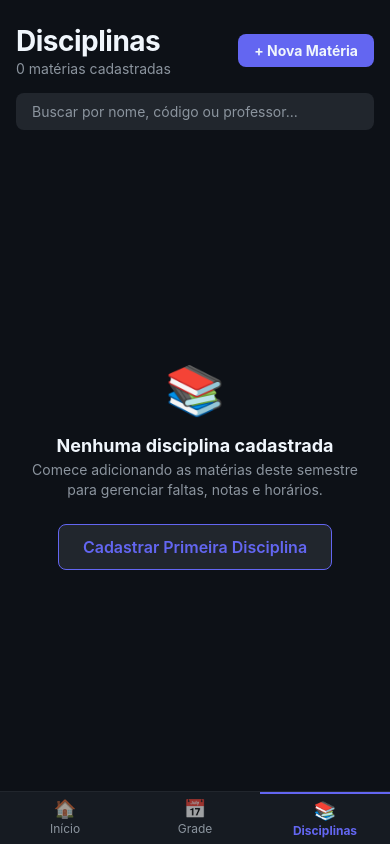
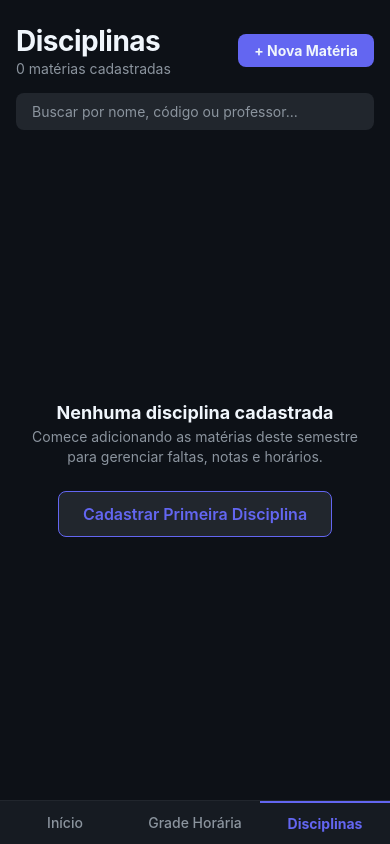
Before and after one commit to BernardoMendess/Agenda-Universitaria, a React Native app: screen / in a window 390 px wide. Built offline with nearby package versions, Linux system fonts and the light colour scheme.

Commit message:
style: remover emojis dos componentes e telas da aplicacao

```diff
--- a/src/componentes/CardDisciplina.tsx
+++ b/src/componentes/CardDisciplina.tsx
@@ -75,12 +75,12 @@ export const CardDisciplina: React.FC<CardDisciplinaProps> = ({
           <View style={estilos.secaoDetalhes}>
             {disciplina.nomeProfessor ? (
               <Text style={estilos.detalheTexto}>
-                👤 {disciplina.nomeProfessor}
+                Prof: {disciplina.nomeProfessor}
                 {disciplina.contatoProfessor ? ` (${disciplina.contatoProfessor})` : ''}
               </Text>
             ) : null}
             {disciplina.localSala ? (
-              <Text style={estilos.detalheTexto}>📍 Sala: {disciplina.localSala}</Text>
+              <Text style={estilos.detalheTexto}>Sala: {disciplina.localSala}</Text>
             ) : null}
           </View>
         ) : null}
--- a/src/componentes/ControleFrequencia.tsx
+++ b/src/componentes/ControleFrequencia.tsx
@@ -63,7 +63,7 @@ export const ControleFrequencia: React.FC<ControleFrequenciaProps> = ({
                 <View style={[estilos.pontoStatus, { backgroundColor: corStatus }]} />
                 <Text style={[estilos.textoStatus, { color: corStatus }]}>
                   {reprovado
-                    ? `⚠️ Reprovado por Falta (${totalFaltas})`
+                    ? `Reprovado por Falta (${totalFaltas})`
                     : 'Tolerância Zero (0 Faltas)'}
                 </Text>
               </View>
@@ -128,7 +128,7 @@ export const ControleFrequencia: React.FC<ControleFrequenciaProps> = ({
           activeOpacity={0.7}
           accessibilityLabel="Abrir histórico de faltas"
         >
-          <Text style={estilos.textoBotaoHistorico}>📋 Histórico</Text>
+          <Text style={estilos.textoBotaoHistorico}>Histórico</Text>
         </TouchableOpacity>
 
         <View style={estilos.grupoContadores}>
--- a/src/componentes/ModalHistoricoFaltas.tsx
+++ b/src/componentes/ModalHistoricoFaltas.tsx
@@ -275,7 +275,6 @@ export const ModalHistoricoFaltas: React.FC<ModalHistoricoFaltasProps> = ({
             </View>
           ) : historico.length === 0 ? (
             <View style={estilos.emptyState}>
-              <Text style={estilos.emptyIcone}>🎉</Text>
               <Text style={estilos.emptyTitulo}>Nenhuma falta registrada</Text>
               <Text style={estilos.emptyDescricao}>
                 Você ainda não possui faltas computadas nesta disciplina.
@@ -291,15 +290,15 @@ export const ModalHistoricoFaltas: React.FC<ModalHistoricoFaltasProps> = ({
                   <View style={estilos.infoItemFalta}>
                     <View style={estilos.linhaDataHora}>
                       <Text style={estilos.dataFalta}>
-                        📅 {formatarDataExibicao(item.data)}
+                        {formatarDataExibicao(item.data)}
                       </Text>
-                      <Text style={estilos.horarioFalta}>⏰ {item.horario}</Text>
+                      <Text style={estilos.horarioFalta}>{item.horario}</Text>
                     </View>
 
                     {item.justificativa ? (
                       <View style={estilos.tagJustificativa}>
                         <Text style={estilos.textoJustificativa}>
-                          📝 {item.justificativa}
+                          {item.justificativa}
                         </Text>
                       </View>
                     ) : (
@@ -312,7 +311,7 @@ export const ModalHistoricoFaltas: React.FC<ModalHistoricoFaltasProps> = ({
                     onPress={() => handleExcluirFalta(item.id)}
                     accessibilityLabel="Excluir esta falta"
                   >
-                    <Text style={estilos.textoExcluirItem}>🗑️</Text>
+                    <Text style={estilos.textoExcluirItem}>Excluir</Text>
                   </TouchableOpacity>
                 </View>
               )}
@@ -559,10 +558,17 @@ const estilos = StyleSheet.create({
     marginTop: 4,
   },
   botaoExcluirItem: {
-    padding: 8,
+    paddingVertical: 4,
+    paddingHorizontal: 8,
+    backgroundColor: 'rgba(248, 81, 73, 0.1)',
+    borderRadius: 6,
+    borderWidth: 1,
+    borderColor: 'rgba(248, 81, 73, 0.25)',
     marginLeft: 8,
   },
   textoExcluirItem: {
-    fontSize: 16,
+    color: tema.cores.corStatusCritico,
+    fontSize: tema.tipografia.micro,
+    fontWeight: '600',
   },
 });
--- a/src/navegacao/NavegadorPrincipal.tsx
+++ b/src/navegacao/NavegadorPrincipal.tsx
@@ -77,9 +77,6 @@ export const NavegadorPrincipal: React.FC = () => {
             style={[estilos.itemAba, abaAtiva === 'home' ? estilos.itemAbaAtiva : null]}
             onPress={irParaHome}
           >
-            <Text style={[estilos.iconeAba, abaAtiva === 'home' ? estilos.iconeAbaAtiva : null]}>
-              🏠
-            </Text>
             <Text style={[estilos.textoAba, abaAtiva === 'home' ? estilos.textoAbaAtiva : null]}>
               Início
             </Text>
@@ -94,19 +91,11 @@ export const NavegadorPrincipal: React.FC = () => {
           >
             <Text
               style={[
-                estilos.iconeAba,
-                abaAtiva === 'grade' ? estilos.iconeAbaAtiva : null,
-              ]}
-            >
-              📅
-            </Text>
-            <Text
-              style={[
                 estilos.textoAba,
                 abaAtiva === 'grade' ? estilos.textoAbaAtiva : null,
               ]}
             >
-              Grade
+              Grade Horária
             </Text>
           </TouchableOpacity>
 
@@ -117,14 +106,6 @@ export const NavegadorPrincipal: React.FC = () => {
             ]}
             onPress={irParaDisciplinas}
           >
-            <Text
-              style={[
-                estilos.iconeAba,
-                abaAtiva === 'disciplinas' ? estilos.iconeAbaAtiva : null,
-              ]}
-            >
-              📚
-            </Text>
             <Text
               style={[
                 estilos.textoAba,
@@ -158,23 +139,17 @@ const estilos = StyleSheet.create({
   itemAba: {
     flex: 1,
     alignItems: 'center',
-    paddingVertical: 6,
+    justifyContent: 'center',
+    paddingVertical: 12,
   },
   itemAbaAtiva: {
     borderTopWidth: 2,
     borderTopColor: tema.cores.corMarcaPrimaria,
   },
-  iconeAba: {
-    fontSize: 18,
-    opacity: 0.6,
-  },
-  iconeAbaAtiva: {
-    opacity: 1,
-  },
   textoAba: {
     color: tema.cores.corTextoSecundario,
-    fontSize: tema.tipografia.micro,
-    marginTop: 2,
+    fontSize: tema.tipografia.pequeno,
+    fontWeight: '500',
   },
   textoAbaAtiva: {
     color: tema.cores.corMarcaPrimaria,
--- a/src/telas/CriarDisciplina/TelaFormularioDisciplina.tsx
+++ b/src/telas/CriarDisciplina/TelaFormularioDisciplina.tsx
@@ -252,7 +252,7 @@ export const TelaFormularioDisciplina: React.FC<TelaFormularioDisciplinaProps> =
                   {h.horarioInicio} às {h.horarioFim}
                 </Text>
                 {h.localSala ? (
-                  <Text style={estilos.textoSalaBloco}>📍 {h.localSala}</Text>
+                  <Text style={estilos.textoSalaBloco}>Sala: {h.localSala}</Text>
                 ) : null}
               </View>
               <View style={estilos.acoesHorario}>
@@ -260,13 +260,13 @@ export const TelaFormularioDisciplina: React.FC<TelaFormularioDisciplinaProps> =
                   style={estilos.botaoAcaoHorario}
                   onPress={() => abrirModalEditarHorario(index)}
                 >
-                  <Text style={estilos.iconeAcao}>✏️</Text>
+                  <Text style={estilos.textoAcaoHorario}>Editar</Text>
                 </TouchableOpacity>
                 <TouchableOpacity
                   style={estilos.botaoAcaoHorario}
                   onPress={() => removerHorario(index)}
                 >
-                  <Text style={estilos.iconeAcao}>🗑️</Text>
+                  <Text style={estilos.textoAcaoHorarioExcluir}>Excluir</Text>
                 </TouchableOpacity>
               </View>
             </View>
@@ -450,12 +450,22 @@ const estilos = StyleSheet.create({
     gap: 6,
   },
   botaoAcaoHorario: {
-    padding: 6,
+    paddingVertical: 5,
+    paddingHorizontal: 8,
     backgroundColor: tema.cores.corFundoElevado,
     borderRadius: 6,
+    borderWidth: 1,
+    borderColor: '#30363d',
   },
-  iconeAcao: {
-    fontSize: 12,
+  textoAcaoHorario: {
+    color: tema.cores.corMarcaPrimaria,
+    fontSize: tema.tipografia.micro,
+    fontWeight: '600',
+  },
+  textoAcaoHorarioExcluir: {
+    color: tema.cores.corStatusCritico,
+    fontSize: tema.tipografia.micro,
+    fontWeight: '600',
   },
   campoContainer: {
     marginBottom: tema.espacamento.md,
--- a/src/telas/Disciplinas/TelaDisciplinas.tsx
+++ b/src/telas/Disciplinas/TelaDisciplinas.tsx
@@ -119,7 +119,6 @@ export const TelaDisciplinas: React.FC<TelaDisciplinasProps> = ({
         </View>
       ) : disciplinasFiltradas.length === 0 ? (
         <View style={estilos.emptyState}>
-          <Text style={estilos.emptyIcone}>📚</Text>
           <Text style={estilos.emptyTitulo}>
             {busca ? 'Nenhuma disciplina encontrada' : 'Nenhuma disciplina cadastrada'}
           </Text>
--- a/src/telas/GradeHoraria/TelaGradeHoraria.tsx
+++ b/src/telas/GradeHoraria/TelaGradeHoraria.tsx
@@ -150,7 +150,6 @@ export const TelaGradeHoraria: React.FC<TelaGradeHorariaProps> = ({
           {/* Lista de Aulas do Dia */}
           {aulasDoDia.length === 0 ? (
             <View style={estilos.cardVazio}>
-              <Text style={estilos.iconeVazio}>🏖️</Text>
               <Text style={estilos.tituloVazio}>Sem aulas neste dia</Text>
               <Text style={estilos.textoVazio}>
                 Nenhum bloco de horário cadastrado para {DIAS_SEMANA_LABELS[diaSelecionado].toLowerCase()}.
@@ -194,7 +193,6 @@ export const TelaGradeHoraria: React.FC<TelaGradeHorariaProps> = ({
 
           {totalAulasSemana === 0 && (
             <View style={estilos.cardVazio}>
-              <Text style={estilos.iconeVazio}>📅</Text>
               <Text style={estilos.tituloVazio}>Grade Semanal Vazia</Text>
               <Text style={estilos.textoVazio}>
                 Você ainda não configurou horários para nenhuma disciplina.
--- a/src/telas/Home/TelaHome.tsx
+++ b/src/telas/Home/TelaHome.tsx
@@ -125,7 +125,6 @@ export const TelaHome: React.FC<TelaHomeProps> = ({
         {/* Alerta de Matérias em Risco */}
         {materiasEmAlertaOuCritico > 0 && (
           <View style={estilos.cardAtencao}>
-            <Text style={estilos.iconeAtencao}>⚠️</Text>
             <View style={estilos.infoAtencao}>
               <Text style={estilos.tituloAtencao}>Atenção à Frequência</Text>
               <Text style={estilos.textoAtencao}>
@@ -154,7 +153,6 @@ export const TelaHome: React.FC<TelaHomeProps> = ({
 
         {aulasDeHoje.length === 0 ? (
           <View style={estilos.cardAulasVazio}>
-            <Text style={estilos.iconeAulasVazio}>🏖️</Text>
             <Text style={estilos.textoAulasVazio}>
               Nenhuma aula programada para hoje ({DIAS_SEMANA_LABELS[diaHoje].toLowerCase()}).
             </Text>
--- a/tsconfig.json
+++ b/tsconfig.json
@@ -15,5 +15,6 @@
   "include": [
     "src/**/*",
     "App.tsx"
-  ]
+  ],
+  "extends": "expo/tsconfig.base"
 }
```
Also changed, not shown: src/componentes/CardHorarioAula.tsx (+2 -5 lines).
